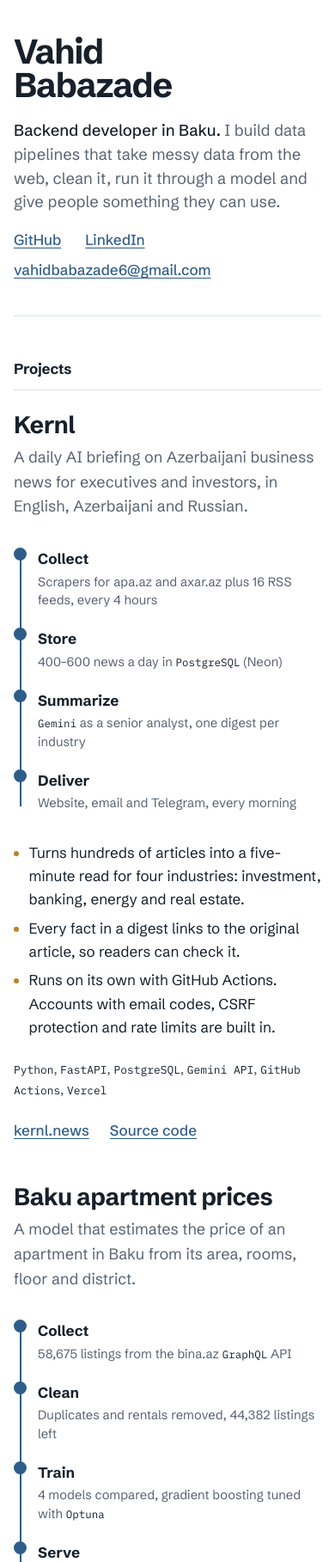
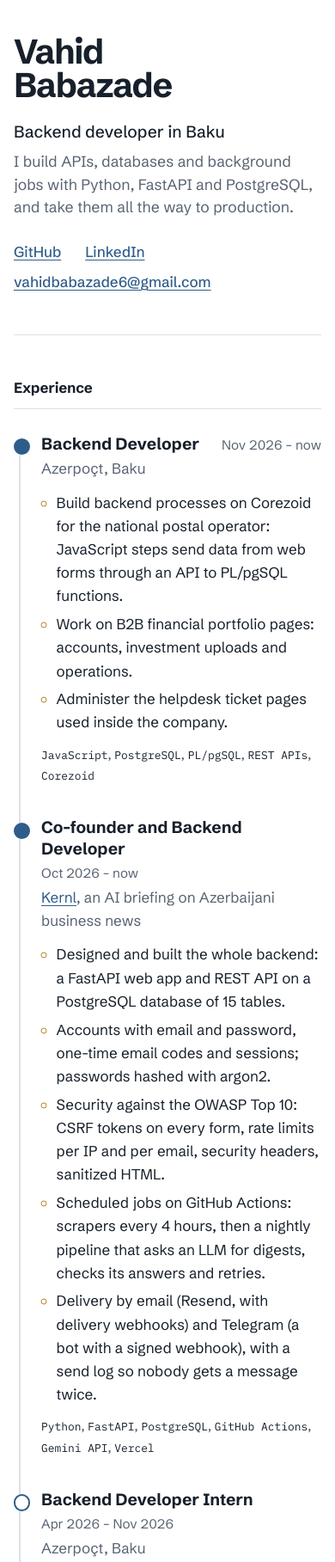
Before and after one commit to vbabazade8/vbabazade8.github.io, a plain HTML site: page index.html in a window 390 px wide. Shown: the top 1817 px of the page at 86% size. Drawn offline with Linux system fonts and the light colour scheme.

Commit message:
Add files via upload

```diff
--- a/index.html
+++ b/index.html
@@ -4,10 +4,10 @@
     <meta charset="utf-8">
     <meta name="viewport" content="width=device-width, initial-scale=1">
     <title>Vahid Babazade — Backend developer</title>
-    <meta name="description" content="Backend developer in Baku. Python, FastAPI, PostgreSQL. Projects: Kernl, an AI news briefing, and a price model for Baku apartments.">
+    <meta name="description" content="Backend developer in Baku: Python, FastAPI, PostgreSQL. Backend developer at Azerpoçt, co-founder of Kernl.">
 
     <meta property="og:title" content="Vahid Babazade — Backend developer">
-    <meta property="og:description" content="Python, FastAPI, PostgreSQL. I build data pipelines that turn messy web data into something people can use.">
+    <meta property="og:description" content="Backend developer in Baku: APIs, databases and background jobs with Python, FastAPI and PostgreSQL.">
     <meta property="og:type" content="website">
 
     <link rel="preconnect" href="https://fonts.googleapis.com">
@@ -15,10 +15,9 @@
     <link href="https://fonts.googleapis.com/css2?family=Schibsted+Grotesk:wght@400;500;700&family=IBM+Plex+Mono:wght@400;500&display=swap" rel="stylesheet">
 
     <style>
-        /* ---------- Colors: white paper, steel blue, one warm signal color. Always light ---------- */
+        /* ---------- Colors: white paper, steel blue, one warm signal color ---------- */
         :root {
             --paper: #ffffff;
-            --surface: #f5f7f9;
             --ink: #17202b;
             --muted: #586372;
             --rule: #dbe1e7;
@@ -61,24 +60,22 @@
             border-radius: 2px;
         }
 
-        /* Left aligned, a bit wider: the projects and the experience use the width of the screen */
         .page {
-            max-width: 60rem;
+            max-width: 64rem;
             margin: 0 auto;
             padding: 3.5rem 1.5rem 3rem;
         }
 
-        /* The name on the left, the short intro and the links on the right */
+        /* ---------- Hero: the name on the left, who I am and the links on the right ---------- */
+
         .hero {
             display: grid;
             grid-template-columns: auto minmax(0, 1fr);
             gap: 1.5rem 3.5rem;
             align-items: end;
-            padding-bottom: 2.5rem;
+            padding-bottom: 3rem;
             border-bottom: 1px solid var(--rule);
         }
-
-        /* ---------- Hero ---------- */
 
         .name {
             margin: 0;
@@ -88,24 +85,25 @@
             letter-spacing: -0.035em;
         }
 
-        .intro {
-            max-width: 34rem;
+        .role {
             margin: 0;
-            color: var(--muted);
-            font-size: 1.15rem;
-            line-height: 1.5;
+            font-size: 1.2rem;
+            font-weight: 500;
         }
 
-        .intro strong {
-            color: var(--ink);
-            font-weight: 500;
+        .intro {
+            max-width: 30rem;
+            margin: 0.4rem 0 0;
+            color: var(--muted);
+            font-size: 1.1rem;
+            line-height: 1.5;
         }
 
         .links {
             display: flex;
             flex-wrap: wrap;
             gap: 0.5rem 1.75rem;
-            margin: 1rem 0 0;
+            margin: 1.5rem 0 0;
             padding: 0;
             list-style: none;
             font-weight: 500;
@@ -118,7 +116,7 @@
         }
 
         h2 {
-            margin: 0 0 1.5rem;
+            margin: 0 0 1.75rem;
             padding-bottom: 0.6rem;
             border-bottom: 1px solid var(--rule);
             font-size: 1.05rem;
@@ -126,7 +124,109 @@
             letter-spacing: -0.01em;
         }
 
-        /* ---------- A project: title, what it does, its pipeline, facts, links ---------- */
+        /* ---------- Experience: a timeline, newest first, one dot per job ---------- */
+
+        .timeline {
+            position: relative;
+            margin: 0;
+            padding: 0 0 0 2rem;
+            list-style: none;
+        }
+
+        /* The line that joins the jobs */
+        .timeline::before {
+            content: "";
+            position: absolute;
+            top: 0.55rem;
+            bottom: 0.55rem;
+            left: 0.4rem;
+            width: 2px;
+            background: var(--rule);
+        }
+
+        .job {
+            position: relative;
+        }
+
+        .job + .job {
+            margin-top: 2.25rem;
+        }
+
+        /* The dot of a job: filled for a job I have now, empty for a past one */
+        .job::before {
+            content: "";
+            position: absolute;
+            top: 0.4rem;
+            left: -2rem;
+            width: 0.95rem;
+            height: 0.95rem;
+            border: 2px solid var(--accent);
+            border-radius: 50%;
+            background: var(--paper);
+        }
+
+        .job.is-current::before {
+            background: var(--accent);
+        }
+
+        /* The title on the left, the dates on the right */
+        .job-head {
+            display: flex;
+            flex-wrap: wrap;
+            align-items: baseline;
+            justify-content: space-between;
+            gap: 0.25rem 1.5rem;
+        }
+
+        .job h3,
+        .school h3 {
+            margin: 0;
+            font-size: 1.2rem;
+            font-weight: 700;
+            line-height: 1.3;
+        }
+
+        .when {
+            color: var(--muted);
+            font-size: 0.95rem;
+            font-variant-numeric: tabular-nums;
+            white-space: nowrap;
+        }
+
+        .where {
+            margin: 0.1rem 0 0;
+            color: var(--muted);
+        }
+
+        /* What was done: short points with a warm marker */
+        .facts {
+            max-width: 46rem;
+            margin: 0.75rem 0 0;
+            padding-left: 1.1rem;
+        }
+
+        .facts li + li {
+            margin-top: 0.35rem;
+        }
+
+        .facts li::marker {
+            color: var(--signal);
+        }
+
+        .stack {
+            margin: 0.75rem 0 0;
+            color: var(--muted);
+            font-size: 0.95rem;
+        }
+
+        .stack code,
+        .stage-text code {
+            font-family: var(--mono);
+            font-size: 0.85em;
+            color: var(--ink);
+        }
+
+        /* ---------- Projects: what each one does and its pipeline ---------- */
 
         .project + .project {
             margin-top: 3rem;
@@ -134,17 +234,17 @@
 
         .project h3 {
             margin: 0;
-            font-size: 1.75rem;
+            font-size: 1.6rem;
             font-weight: 700;
             line-height: 1.15;
             letter-spacing: -0.02em;
         }
 
         .lead {
-            max-width: 38rem;
+            max-width: 40rem;
             margin: 0.5rem 0 0;
             color: var(--muted);
-            font-size: 1.125rem;
+            font-size: 1.1rem;
         }
 
         /* The pipeline: the stages the data goes through, left to right, joined by one line.
@@ -154,7 +254,7 @@
             display: grid;
             grid-template-columns: repeat(4, minmax(0, 1fr));
             gap: 1rem;
-            margin: 2rem 0 0;
+            margin: 1.75rem 0 0;
             padding: 0;
             list-style: none;
         }
@@ -168,19 +268,7 @@
             left: 0.45rem;
             width: calc(75% + 0.75rem);
             height: 2px;
-            background: var(--rule);
-        }
-
-        .pipeline::after {
-            content: "";
-            position: absolute;
-            top: 0.45rem;
-            left: 0.45rem;
-            height: 2px;
-            width: calc(75% + 0.75rem);
             background: var(--accent);
-            transform-origin: left;
-            animation: draw 1.6s cubic-bezier(0.6, 0, 0.2, 1) 0.3s both;
         }
 
         .stage {
@@ -192,26 +280,8 @@
             display: block;
             width: 0.95rem;
             height: 0.95rem;
-            border: 2px solid var(--accent);
             border-radius: 50%;
-            background: var(--paper);
-            animation: fill 0.3s ease both;
-        }
-
-        /* Each dot fills when the line reaches it */
-        .stage:nth-child(1) .dot { animation-delay: 0.3s; }
-        .stage:nth-child(2) .dot { animation-delay: 0.8s; }
-        .stage:nth-child(3) .dot { animation-delay: 1.3s; }
-        .stage:nth-child(4) .dot { animation-delay: 1.8s; }
-
-        @keyframes draw {
-            from { transform: scaleX(0); }
-            to   { transform: scaleX(1); }
-        }
-
-        @keyframes fill {
-            from { background: var(--paper); }
-            to   { background: var(--accent); }
+            background: var(--accent);
         }
 
         .stage-name {
@@ -228,34 +298,6 @@
             line-height: 1.45;
         }
 
-        /* Tools in the stage: code-like names, so a code font */
-        .stage-text code,
-        .stack code {
-            font-family: var(--mono);
-            font-size: 0.85em;
-            color: var(--ink);
-        }
-
-        .facts {
-            max-width: 40rem;
-            margin: 2rem 0 0;
-            padding-left: 1.1rem;
-        }
-
-        .facts li + li {
-            margin-top: 0.4rem;
-        }
-
-        .facts li::marker {
-            color: var(--signal);
-        }
-
-        .stack {
-            margin: 1.5rem 0 0;
-            color: var(--muted);
-            font-size: 0.95rem;
-        }
-
         .project-links {
             display: flex;
             flex-wrap: wrap;
@@ -266,42 +308,7 @@
             font-weight: 500;
         }
 
-        /* ---------- Experience and education: what, where, when ---------- */
-
-        .entry {
-            display: grid;
-            grid-template-columns: 9rem minmax(0, 1fr);
-            gap: 0.25rem 2rem;
-        }
-
-        .entry + .entry {
-            margin-top: 2rem;
-        }
-
-        .when {
-            color: var(--muted);
-            font-size: 0.95rem;
-            font-variant-numeric: tabular-nums;
-            padding-top: 0.15rem;
-        }
-
-        .entry h3 {
-            margin: 0;
-            font-size: 1.15rem;
-            font-weight: 700;
-        }
-
-        .where {
-            margin: 0;
-            color: var(--muted);
-        }
-
-        .entry p:not(.where) {
-            max-width: 36rem;
-            margin: 0.6rem 0 0;
-        }
-
-        /* ---------- Skills: plain lines, grouped ---------- */
+        /* ---------- Skills ---------- */
 
         .skills {
             display: grid;
@@ -332,16 +339,19 @@
             margin: 0;
         }
 
-        /* ---------- Phones ---------- */
+        /* ---------- Tablets and phones ---------- */
+
+        @media (max-width: 860px) {
+            /* The text goes under the name */
+            .hero {
+                grid-template-columns: minmax(0, 1fr);
+                gap: 1.25rem;
+            }
+        }
 
         @media (max-width: 640px) {
             .page {
                 padding: 2.5rem 1rem 2.5rem;
-            }
-
-            .hero {
-                grid-template-columns: minmax(0, 1fr);
-                gap: 1.25rem;
             }
 
             section {
@@ -355,19 +365,10 @@
                 padding-left: 1.75rem;
             }
 
-            .pipeline::before,
-            .pipeline::after {
-                top: 0.45rem;
+            .pipeline::before {
                 bottom: 0.45rem;
-                left: 0.45rem;
-                right: auto;
                 width: 2px;
                 height: auto;
-            }
-
-            .pipeline::after {
-                transform-origin: top;
-                animation-name: draw-down;
             }
 
             .dot {
@@ -380,32 +381,16 @@
                 margin-top: 0;
             }
 
-            .entry,
             .skills {
                 grid-template-columns: minmax(0, 1fr);
+                gap: 0.2rem;
             }
 
             .skills dd + dt {
-                margin-top: 0.5rem;
+                margin-top: 0.6rem;
             }
         }
 
-        @keyframes draw-down {
-            from { transform: scaleY(0); }
-            to   { transform: scaleY(1); }
-        }
-
-        /* Animations turned off in the system settings: the line and the dots are simply there */
-        @media (prefers-reduced-motion: reduce) {
-            .pipeline::after,
-            .dot {
-                animation: none;
-            }
-
-            .dot {
-                background: var(--accent);
-            }
-        }
     </style>
 </head>
 <body>
@@ -413,10 +398,10 @@
         <header class="hero">
             <h1 class="name">Vahid<br>Babazade</h1>
             <div>
+                <p class="role">Backend developer in Baku</p>
                 <p class="intro">
-                <strong>Backend developer in Baku.</strong>
-                I build data pipelines that take messy data from the web, clean it, run it through a model
-                and give people something they can use.
+                    I build APIs, databases and background jobs with Python, FastAPI and PostgreSQL,
+                    and take them all the way to production.
                 </p>
                 <ul class="links">
                     <li><a href="https://github.com/vbabazade8">GitHub</a></li>
@@ -426,14 +411,71 @@
             </div>
         </header>
 
+        <section aria-labelledby="experience">
+            <h2 id="experience">Experience</h2>
+
+            <ol class="timeline">
+                <li class="job is-current">
+                    <div class="job-head">
+                        <h3>Backend Developer</h3>
+                        <span class="when">Nov 2026 – now</span>
+                    </div>
+                    <p class="where">Azerpoçt, Baku</p>
+                    <ul class="facts">
+                        <li>Build backend processes on Corezoid for the national postal operator: JavaScript steps send data from web forms through an API to PL/pgSQL functions.</li>
+                        <li>Work on B2B financial portfolio pages: accounts, investment uploads and operations.</li>
+                        <li>Administer the helpdesk ticket pages used inside the company.</li>
+                    </ul>
+                    <p class="stack">
+                        <code>JavaScript</code>, <code>PostgreSQL</code>, <code>PL/pgSQL</code>, <code>REST APIs</code>, <code>Corezoid</code>
+                    </p>
+                </li>
+
+                <li class="job is-current">
+                    <div class="job-head">
+                        <h3>Co-founder and Backend Developer</h3>
+                        <span class="when">Oct 2026 – now</span>
+                    </div>
+                    <p class="where"><a href="https://kernl.news">Kernl</a>, an AI briefing on Azerbaijani business news</p>
+                    <ul class="facts">
+                        <li>Designed and built the whole backend: a FastAPI web app and REST API on a PostgreSQL database of 15 tables.</li>
+                        <li>Accounts with email and password, one-time email codes and sessions; passwords hashed with argon2.</li>
+                        <li>Security against the OWASP Top 10: CSRF tokens on every form, rate limits per IP and per email, security headers, sanitized HTML.</li>
+                        <li>Scheduled jobs on GitHub Actions: scrapers every 4 hours, then a nightly pipeline that asks an LLM for digests, checks its answers and retries.</li>
+                        <li>Delivery by email (Resend, with delivery webhooks) and Telegram (a bot with a signed webhook), with a send log so nobody gets a message twice.</li>
+                    </ul>
+                    <p class="stack">
+                        <code>Python</code>, <code>FastAPI</code>, <code>PostgreSQL</code>, <code>GitHub Actions</code>,
+                        <code>Gemini API</code>, <code>Vercel</code>
+                    </p>
+                </li>
+
+                <li class="job">
+                    <div class="job-head">
+                        <h3>Backend Developer Intern</h3>
+                        <span class="when">Apr 2026 – Nov 2026</span>
+                    </div>
+                    <p class="where">Azerpoçt, Baku</p>
+                    <ul class="facts">
+                        <li>Built the helpdesk ticket pages for the company's internal support.</li>
+                        <li>Built product management forms: JavaScript on Corezoid that sends the form data through an API to PostgreSQL functions.</li>
+                        <li>Moved to a full-time backend developer position after seven months.</li>
+                    </ul>
+                    <p class="stack">
+                        <code>JavaScript</code>, <code>PostgreSQL</code>, <code>PL/pgSQL</code>, <code>Corezoid</code>
+                    </p>
+                </li>
+            </ol>
+        </section>
+
         <section aria-labelledby="projects">
             <h2 id="projects">Projects</h2>
 
             <article class="project">
                 <h3>Kernl</h3>
                 <p class="lead">
-                    A daily AI briefing on Azerbaijani business news for executives and investors,
-                    in English, Azerbaijani and Russian.
+                    Reads 400–600 news articles every night and turns them into a five-minute digest
+                    for four industries, in English, Azerbaijani and Russian.
                 </p>
 
                 <ol class="pipeline" aria-label="How Kernl works">
@@ -445,48 +487,36 @@
                     <li class="stage">
                         <span class="dot" aria-hidden="true"></span>
                         <span class="stage-name">Store</span>
-                        <span class="stage-text">400–600 news a day in <code>PostgreSQL</code> (Neon)</span>
+                        <span class="stage-text"><code>PostgreSQL</code>; repeated runs skip articles that are already saved</span>
                     </li>
                     <li class="stage">
                         <span class="dot" aria-hidden="true"></span>
                         <span class="stage-name">Summarize</span>
-                        <span class="stage-text"><code>Gemini</code> as a senior analyst, one digest per industry</span>
+                        <span class="stage-text"><code>Gemini</code> with a structured JSON answer, checked and retried</span>
                     </li>
                     <li class="stage">
                         <span class="dot" aria-hidden="true"></span>
                         <span class="stage-name">Deliver</span>
-                        <span class="stage-text">Website, email and Telegram, every morning</span>
+                        <span class="stage-text">Website, REST API, email and Telegram, every morning</span>
                     </li>
                 </ol>
 
-                <ul class="facts">
-                    <li>Turns hundreds of articles into a five-minute read for four industries: investment, banking, energy and real estate.</li>
-                    <li>Every fact in a digest links to the original article, so readers can check it.</li>
-                    <li>Runs on its own with GitHub Actions. Accounts with email codes, CSRF protection and rate limits are built in.</li>
-                </ul>
-
-                <p class="stack">
-                    <code>Python</code>, <code>FastAPI</code>, <code>PostgreSQL</code>, <code>Gemini API</code>,
-                    <code>GitHub Actions</code>, <code>Vercel</code>
-                </p>
-
                 <ul class="project-links">
                     <li><a href="https://kernl.news">kernl.news</a></li>
-                    <li><a href="https://github.com/vbabazade8/az-news-assistant">Source code</a></li>
                 </ul>
             </article>
 
             <article class="project">
                 <h3>Baku apartment prices</h3>
                 <p class="lead">
-                    A model that estimates the price of an apartment in Baku from its area, rooms, floor and district.
+                    An API that estimates the price of an apartment in Baku from its area, rooms, floor and district.
                 </p>
 
                 <ol class="pipeline" aria-label="How the price model works">
                     <li class="stage">
                         <span class="dot" aria-hidden="true"></span>
                         <span class="stage-name">Collect</span>
-                        <span class="stage-text">58,675 listings from the bina.az <code>GraphQL</code> API</span>
+                        <span class="stage-text">58,675 listings from the bina.az <code>GraphQL</code> API, page by page</span>
                     </li>
                     <li class="stage">
                         <span class="dot" aria-hidden="true"></span>
@@ -496,25 +526,14 @@
                     <li class="stage">
                         <span class="dot" aria-hidden="true"></span>
                         <span class="stage-name">Train</span>
-                        <span class="stage-text">4 models compared, gradient boosting tuned with <code>Optuna</code></span>
+                        <span class="stage-text">Gradient boosting, average error 37,500 AZN (R² 0.83)</span>
                     </li>
                     <li class="stage">
                         <span class="dot" aria-hidden="true"></span>
                         <span class="stage-name">Serve</span>
-                        <span class="stage-text"><code>FastAPI</code> and a simple form, in <code>Docker</code></span>
+                        <span class="stage-text"><code>FastAPI</code> with input checks on the server, in <code>Docker</code></span>
                     </li>
                 </ol>
-
-                <ul class="facts">
-                    <li>The average error went from about 120,000 to 37,500 AZN (R² 0.83) as the dataset grew from 1,400 to 44,000 listings.</li>
-                    <li>Area and district matter most; the paid "VIP" listing flag barely matters at all.</li>
-                    <li>Each step is a separate notebook, so the reasoning behind every change can be followed.</li>
-                </ul>
-
-                <p class="stack">
-                    <code>Python</code>, <code>pandas</code>, <code>scikit-learn</code>, <code>Optuna</code>,
-                    <code>FastAPI</code>, <code>Docker</code>
-                </p>
 
                 <ul class="project-links">
                     <li><a href="https://home-price-prediction-sandy.vercel.app/static/index.html">Try it</a></li>
@@ -523,50 +542,35 @@
             </article>
         </section>
 
-        <section aria-labelledby="experience">
-            <h2 id="experience">Experience</h2>
+        <section aria-labelledby="skills">
+            <h2 id="skills">Skills</h2>
 
-            <div class="entry">
-                <p class="when">2026 – now</p>
-                <div>
-                    <h3>Backend Developer</h3>
-                    <p class="where">Azerpoçt, Baku</p>
-                    <p>
-                        Automating business processes for the national postal operator on Corezoid: process logic
-                        in JavaScript, PostgreSQL functions, and internal tools such as product management forms
-                        and helpdesk ticket pages.
-                    </p>
-                </div>
-            </div>
+            <dl class="skills">
+                <dt>Languages</dt>
+                <dd>Python, SQL, JavaScript</dd>
+                <dt>Backend</dt>
+                <dd>FastAPI, REST APIs, authentication and sessions, webhooks, scheduled jobs, web scraping</dd>
+                <dt>Databases</dt>
+                <dd>PostgreSQL: schema design, indexes, constraints, PL/pgSQL functions</dd>
+                <dt>DevOps</dt>
+                <dd>Git, GitHub Actions (CI/CD, cron jobs), Docker, Vercel, Neon</dd>
+                <dt>Integrations</dt>
+                <dd>LLM APIs (Gemini), email (Resend), Telegram Bot API, Corezoid</dd>
+                <dt>Spoken</dt>
+                <dd>Azerbaijani (native), Russian (fluent), English (upper-intermediate)</dd>
+            </dl>
         </section>
 
         <section aria-labelledby="education">
             <h2 id="education">Education</h2>
 
-            <div class="entry">
-                <p class="when">2024 – 2028</p>
-                <div>
+            <div class="school">
+                <div class="job-head">
                     <h3>Information Technology, Bachelor's</h3>
+                    <span class="when">2024 – 2028</span>
+                </div>
                 <p class="where">Azerbaijan State University of Economics (UNEC)</p>
             </div>
-            </div>
-        </section>
-
-        <section aria-labelledby="skills">
-            <h2 id="skills">Skills</h2>
-
-            <dl class="skills">
-                <dt>Languages</dt>
-                <dd>Python, JavaScript, SQL</dd>
-                <dt>Backend</dt>
-                <dd>FastAPI, PostgreSQL, REST APIs, web scraping, authentication</dd>
-                <dt>Data and AI</dt>
-                <dd>pandas, scikit-learn, LLM APIs (Gemini), prompt design</dd>
-                <dt>Tools</dt>
-                <dd>Git and GitHub Actions, Docker, Vercel, Neon, Corezoid</dd>
-                <dt>Spoken</dt>
-                <dd>Azerbaijani (native), Russian (fluent), English (upper-intermediate)</dd>
-            </dl>
         </section>
 
         <footer>
```
Lines whose indentation alone changed are shown as unchanged.
